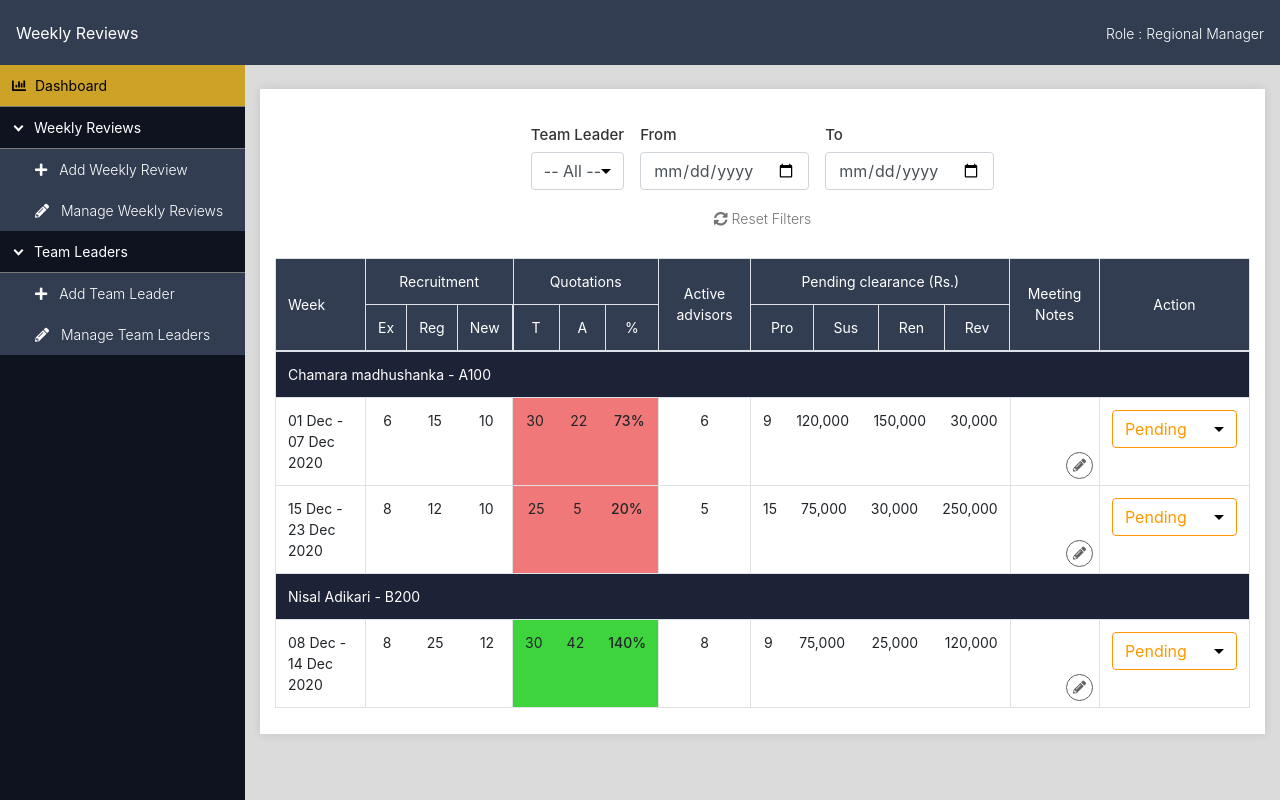
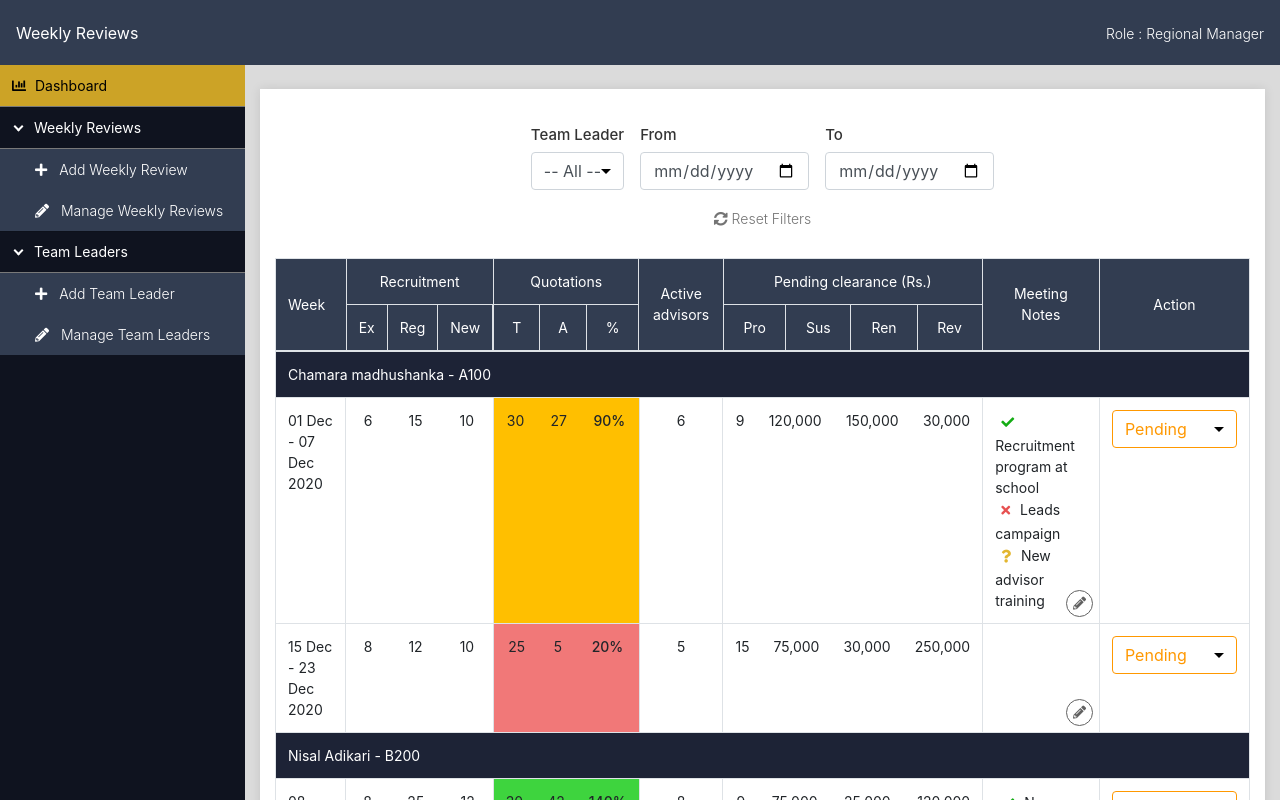
Before and after one commit to chamara-madhu/weekly-review-assign, a React (Create React App) app: page / in a window 1280 px wide. Shown: the top 800 px of the page. Built offline with nearby package versions, Linux system fonts and the light colour scheme.

Commit message:
further inprovements

```diff
--- a/src/localDb/weeklyReviews.js
+++ b/src/localDb/weeklyReviews.js
@@ -1,24 +1,4 @@
 export const weeklyReviews = [
-  {
-    id: "c3e20681-784f-4ea6-a9ec-b77432045bd3",
-    week: {
-      start: "2020-12-01T05:30:00+05:30",
-      end: "2020-12-07T05:30:00+05:30",
-    },
-    teamLeader: { code: "A100", name: "Chamara madhushanka" },
-    recruitment: { existing: "6", registrations: "15", newCodes: "10" },
-    quotations: { target: "30", actual: "22" },
-    activeAdvisors: "6",
-    pendingClearance: {
-      proposals: "9",
-      suspense: "120000",
-      renewals: "150000",
-      revivals: "30000",
-    },
-    meetingNotes: [],
-    status: "pending",
-    actionTime: "",
-  },
   {
     id: "ff26880f-10ff-4d72-a0ee-8a070b6cf026",
     week: {
@@ -35,7 +15,53 @@ export const weeklyReviews = [
       renewals: "25000",
       revivals: "120000",
     },
-    meetingNotes: [],
+    meetingNotes: [
+      {
+        id: "86f0027c-2f8f-41ae-b06a-483380afdd79",
+        note: "New advisor \ntraining",
+        status: "completed",
+        createdAt: "2020-12-05T16:41:23+05:30",
+      },
+    ],
+    status: "pending",
+    actionTime: "",
+  },
+  {
+    id: "c3e20681-784f-4ea6-a9ec-b77432045bd3",
+    week: {
+      start: "2020-12-01T05:30:00+05:30",
+      end: "2020-12-07T05:30:00+05:30",
+    },
+    teamLeader: { code: "A100", name: "Chamara madhushanka" },
+    recruitment: { existing: "6", registrations: "15", newCodes: "10" },
+    quotations: { target: "30", actual: "27" },
+    activeAdvisors: "6",
+    pendingClearance: {
+      proposals: "9",
+      suspense: "120000",
+      renewals: "150000",
+      revivals: "30000",
+    },
+    meetingNotes: [
+      {
+        id: "4fd0c852-8aaf-4900-a0a2-6754f1d7c4ab",
+        note: "Recruitment program at \nschool",
+        status: "completed",
+        createdAt: "2020-12-05T16:39:53+05:30",
+      },
+      {
+        id: "b871c1b0-22c6-4495-a356-a6c8457ec564",
+        note: "Leads campaign",
+        status: "fail",
+        createdAt: "2020-12-05T16:40:36+05:30",
+      },
+      {
+        id: "3e84dcf2-cbde-4f06-9ad2-9ce070975af9",
+        note: "New advisor training",
+        status: "todo",
+        createdAt: "2020-12-05T16:40:58+05:30",
+      },
+    ],
     status: "pending",
     actionTime: "",
   },
```
Also changed, not shown: 1 other file (tests, documents, lock files or other folders).
